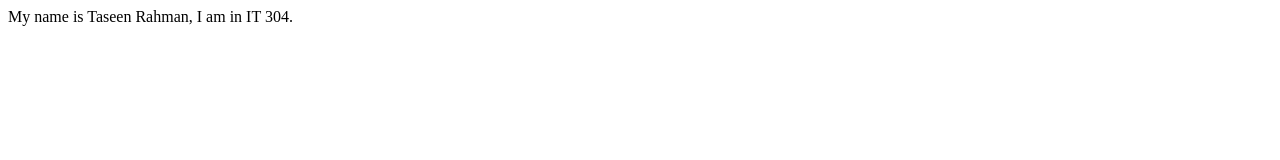
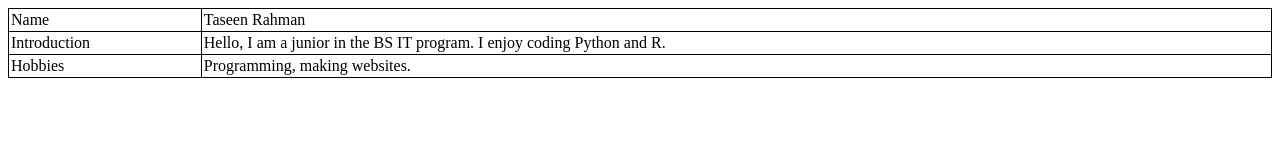
Before and after one commit to trahman6/trahman6.github.io, a plain HTML site: page index.html in a window 1280 px wide. Drawn offline with Linux system fonts and the light colour scheme.

Commit message:
Update index.html

```diff
--- a/index.html
+++ b/index.html
@@ -1 +1,32 @@
-My name is Taseen Rahman, I am in IT 304.
+<!DOCTYPE html>
+<html>
+<head>
+    <style>
+        table {
+            border-collapse: collapse;
+            width: 100%;
+        }
+        td {
+            border: 1px solid black;
+            padding: 2px;
+            text-align: left;
+        }
+    </style>
+</head>
+<body>
+    <table>
+        <tr>
+            <td>Name</td>
+            <td>Taseen Rahman</td>
+        </tr>
+        <tr>
+            <td>Introduction</td>
+            <td>Hello, I am a junior in the BS IT program. I enjoy coding Python and R.</td>
+        </tr>
+        <tr>
+            <td>Hobbies</td>
+            <td>	Programming, making websites. </td>
+        </tr>
+    </table>
+</body>
+</html>
```
